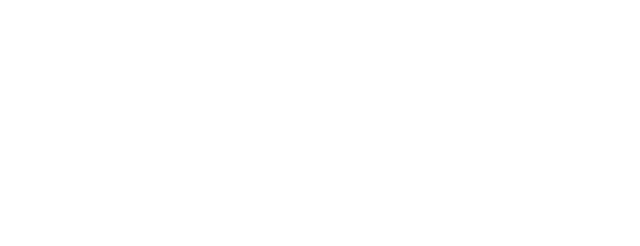
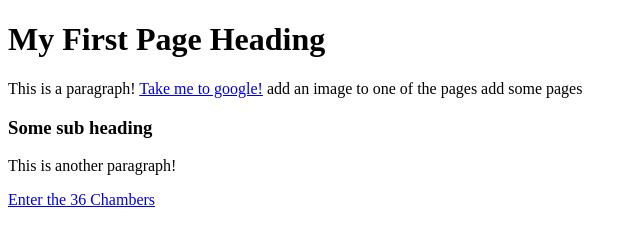
Before and after one commit to kao70/class2, a plain HTML site: page index.html in a window 1280 px wide. Shown: the whole page, without its empty margins (0-640 px from the left). Drawn offline with Linux system fonts and the light colour scheme.

Commit message:
Wu Tang
Added the wu tang page, image and link

```diff
--- a/index.html
+++ b/index.html
@@ -8,5 +8,28 @@
 </head>
 <body>
 
+
+    <h1>My First Page Heading</h1>
+
+
+    <p>This is a paragraph!
+        <a href="http://www.google.com">Take me to google!</a>
+
+        add an image to one of the pages
+        add some pages
+    </p>
+    <h3>Some sub heading</h3>
+    <p>This is another paragraph!</p>
+    <p>
+        <a href="file:///Users/kyleopet/Documents/GitHub/class2/WuTang.html">Enter the 36 Chambers</a>
+    </p>
+
+
+
+
+
+
+
+
 </body>
 </html>
```
Also changed, not shown: WuTang.html (added, +16 -0 lines).
